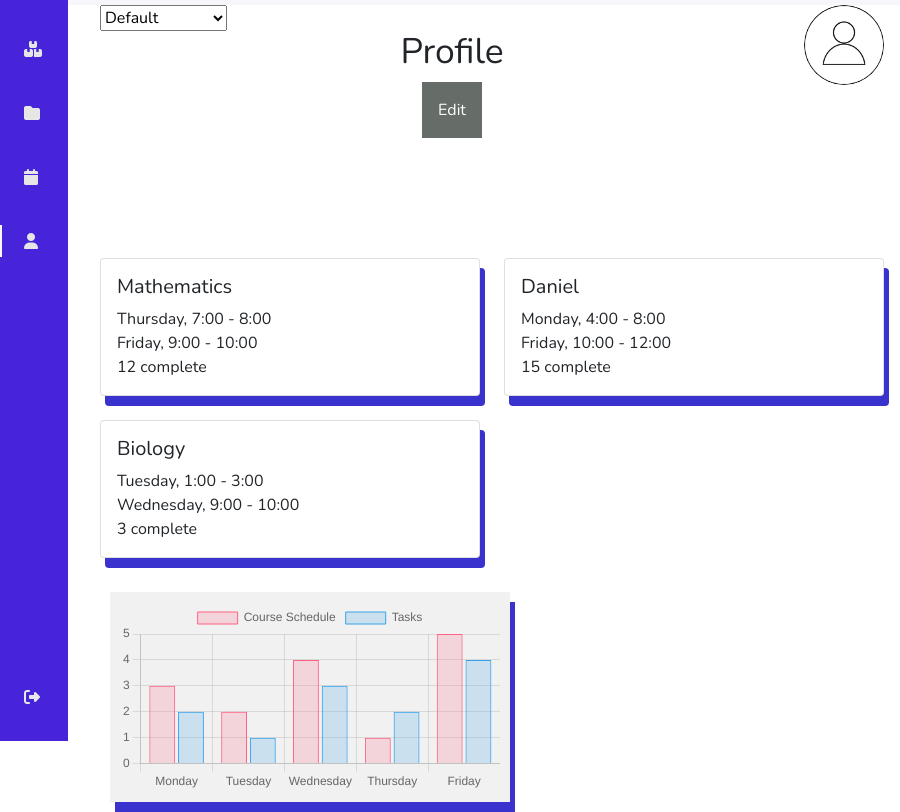
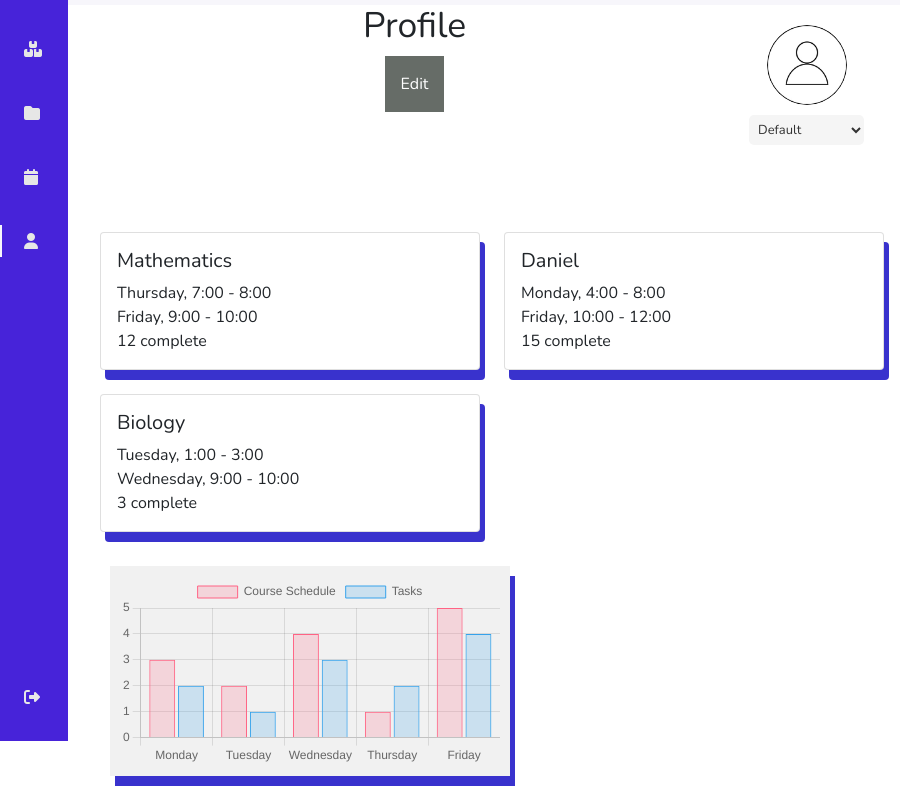
Before and after one commit to AlexciaRose/FullCircle, an Electron app: page profile.html in a window 900 px wide. Shown: the part 59-871 px from the top of the page. After the commit the page ends 845 px from the top, so only its background shows below. Drawn offline with nearby package versions, Linux system fonts and the light colour scheme.

Commit message:
add this style

```diff
--- a/Styles/profile.css
+++ b/Styles/profile.css
@@ -143,7 +143,7 @@ a{
 
 .body-pd{padding-left: calc(var(--nav-width) + 188px)}}
 
-
+/*Styling the image tag and elements*/
 .avatar {
     vertical-align: middle;
     float:right;
@@ -151,7 +151,47 @@ a{
     width: 80px;
     height: 80px;
     border-radius: 50%;
+    object-fit:cover;
 }
+/* Style the container */
+#picpurpose{
+  display: flex;
+  flex-direction: column;
+  align-items: center;
+  justify-content: flex-end;
+  margin-left: auto; /* align to the right */
+  font-size: 14px; /* change font size */
+  float: right;
+  max-width: 200px; /* change the value as needed */
+  margin: 20px;
+}
+
+
+
+/* Style the select tag */
+select {
+  margin-top: 10px;
+  padding: 5px;
+  border: none;
+  background-color: #f5f5f5;
+  color: #333;
+  font-size: 13px;
+  border-radius: 5px;
+  cursor: pointer;
+}
+
+/* Style the select tag options */
+option {
+  background-color: #fff;
+  color: #333;
+}
+
+
+
+
+
+
+
 .dropbtn {
     background-color: #666c67;
     color: white;
```
